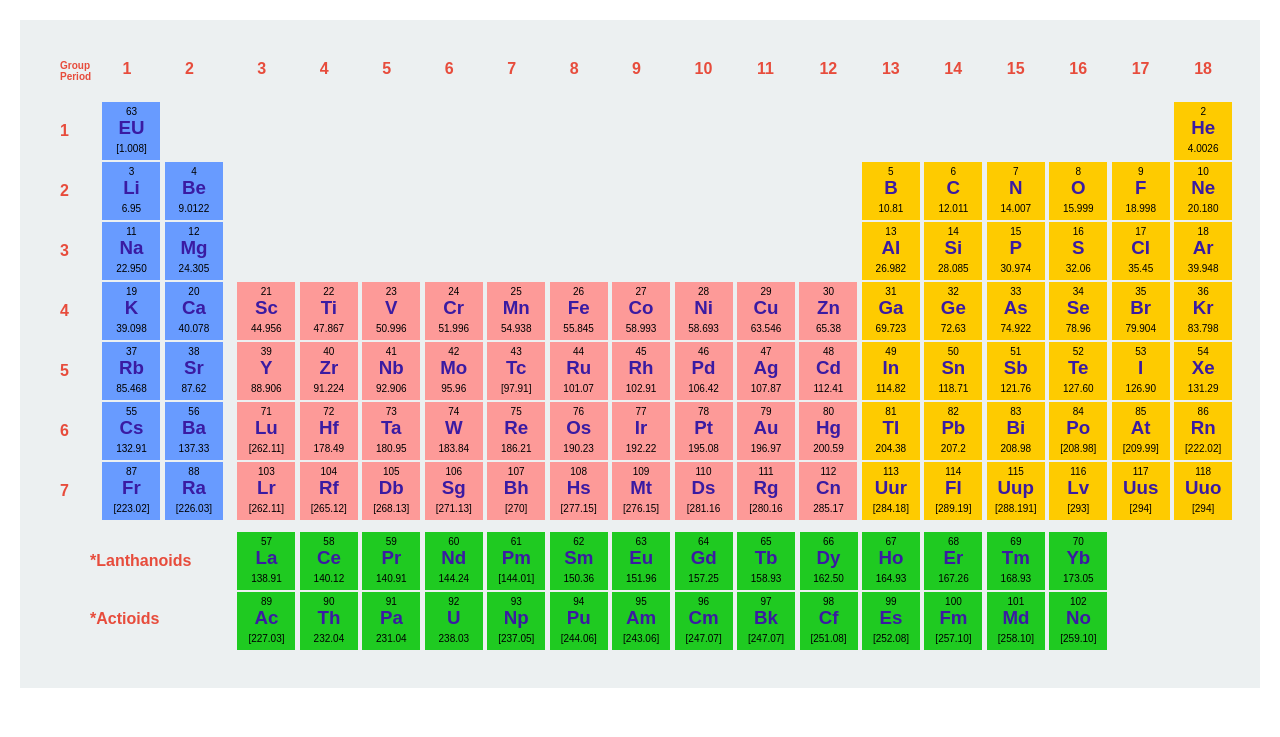
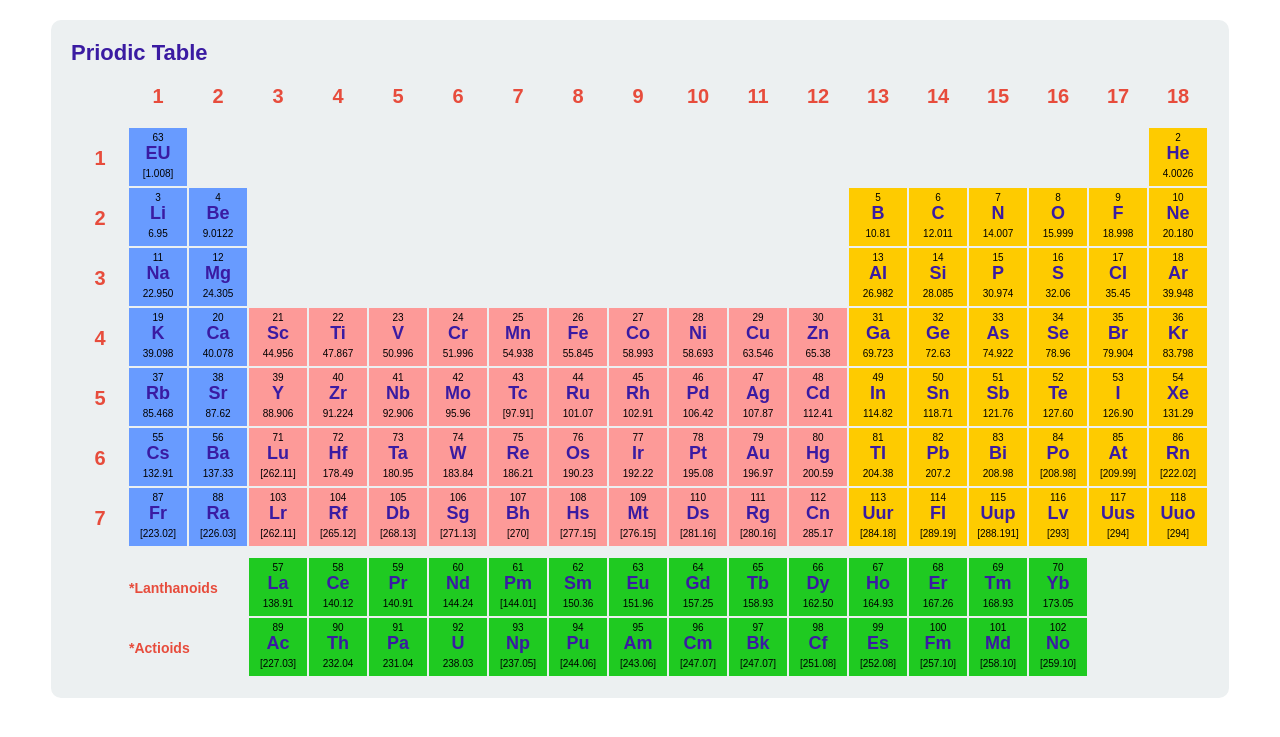
Before and after one commit to aliramazon/periodic-table, a PHP site: page / in a window 1280 px wide. Shown: the top 737 px of the page. Run offline with PHP 8.4, Linux system fonts and the light colour scheme.

Commit message:
Clean up code

```diff
--- a/index.html
+++ b/index.html
@@ -9,38 +9,38 @@
 
     <body>
         <div class="container">
+            <h1>Priodic Table</h1>
             <header>
-                <ul class="top">
-                    <li><span>Group Period</span></li>
-                    <li><span>1</span></li>
-                    <li><span>2</span></li>
-                    <li><span>3</span></li>
-                    <li><span>4</span></li>
-                    <li><span>5</span></li>
-                    <li><span>6</span></li>
-                    <li><span>7</span></li>
-                    <li><span>8</span></li>
-                    <li><span>9</span></li>
-                    <li><span>10</span></li>
-                    <li><span>11</span></li>
-                    <li><span>12</span></li>
-                    <li><span>13</span></li>
-                    <li><span>14</span></li>
-                    <li><span>15</span></li>
-                    <li><span>16</span></li>
-                    <li><span>17</span></li>
-                    <li><span>18</span></li>
+                <ul class="group-numbers">
+                    <li>1</li>
+                    <li>2</li>
+                    <li>3</li>
+                    <li>4</li>
+                    <li>5</li>
+                    <li>6</li>
+                    <li>7</li>
+                    <li>8</li>
+                    <li>9</li>
+                    <li>10</li>
+                    <li>11</li>
+                    <li>12</li>
+                    <li>13</li>
+                    <li>14</li>
+                    <li>15</li>
+                    <li>16</li>
+                    <li>17</li>
+                    <li>18</li>
                 </ul>
             </header>
-            <section class="section-content">
-                <ul class="side">
-                    <li><span>1</span></li>
-                    <li><span>2</span></li>
-                    <li><span>3</span></li>
-                    <li><span>4</span></li>
-                    <li><span>5</span></li>
-                    <li><span>6</span></li>
-                    <li><span>7</span></li>
+            <main class="main">
+                <ul class="period-numbers">
+                    <li>1</li>
+                    <li>2</li>
+                    <li>3</li>
+                    <li>4</li>
+                    <li>5</li>
+                    <li>6</li>
+                    <li>7</li>
                 </ul>
 
                 <div class="column blue">
@@ -285,7 +285,7 @@
                     <div class="element">
                         <p>110</p>
                         <h3>Ds</h3>
-                        <p>[281.16</p>
+                        <p>[281.16]</p>
                     </div>
                 </div>
                 <div class="column pink">
@@ -307,7 +307,7 @@
                     <div class="element">
                         <p>111</p>
                         <h3>Rg</h3>
-                        <p>[280.16</p>
+                        <p>[280.16]</p>
                     </div>
                 </div>
                 <div class="column pink">
@@ -529,174 +529,148 @@
                         <p>[294]</p>
                     </div>
                 </div>
-            </section>
+            </main>
 
-            <section class="section-bottom">
-                <div class="names">
-                    <h4>*Lanthanoids</h4>
-                    <h4>*Actioids</h4>
-                </div>
-                <div class="column green">
+            <footer>
+                <div class="lanthanoids green">
+                    <h2>*Lanthanoids</h2>
                     <div class="element">
                         <p>57</p>
                         <h3>La</h3>
                         <p>138.91</p>
                     </div>
                     <div class="element">
+                        <p>58</p>
+                        <h3>Ce</h3>
+                        <p>140.12</p>
+                    </div>
+                    <div class="element">
+                        <p>59</p>
+                        <h3>Pr</h3>
+                        <p>140.91</p>
+                    </div>
+                    <div class="element">
+                        <p>60</p>
+                        <h3>Nd</h3>
+                        <p>144.24</p>
+                    </div>
+                    <div class="element">
+                        <p>61</p>
+                        <h3>Pm</h3>
+                        <p>[144.01]</p>
+                    </div>
+                    <div class="element">
+                        <p>62</p>
+                        <h3>Sm</h3>
+                        <p>150.36</p>
+                    </div>
+                    <div class="element">
+                        <p>63</p>
+                        <h3>Eu</h3>
+                        <p>151.96</p>
+                    </div>
+                    <div class="element">
+                        <p>64</p>
+                        <h3>Gd</h3>
+                        <p>157.25</p>
+                    </div>
+                    <div class="element">
+                        <p>65</p>
+                        <h3>Tb</h3>
+                        <p>158.93</p>
+                    </div>
+                    <div class="element">
+                        <p>66</p>
+                        <h3>Dy</h3>
+                        <p>162.50</p>
+                    </div>
+                    <div class="element">
+                        <p>67</p>
+                        <h3>Ho</h3>
+                        <p>164.93</p>
+                    </div>
+                    <div class="element">
+                        <p>68</p>
+                        <h3>Er</h3>
+                        <p>167.26</p>
+                    </div>
+                    <div class="element">
+                        <p>69</p>
+                        <h3>Tm</h3>
+                        <p>168.93</p>
+                    </div>
+                    <div class="element">
+                        <p>70</p>
+                        <h3>Yb</h3>
+                        <p>173.05</p>
+                    </div>
+                </div>
+                <div class="actioids green">
+                    <h2>*Actioids</h2>
+                    <div class="element">
                         <p>89</p>
                         <h3>Ac</h3>
                         <p>[227.03]</p>
-                    </div>
-                </div>
-                <div class="column green">
-                    <div class="element">
-                        <p>58</p>
-                        <h3>Ce</h3>
-                        <p>140.12</p>
                     </div>
                     <div class="element">
                         <p>90</p>
                         <h3>Th</h3>
                         <p>232.04</p>
                     </div>
-                </div>
-                <div class="column green">
-                    <div class="element">
-                        <p>59</p>
-                        <h3>Pr</h3>
-                        <p>140.91</p>
-                    </div>
                     <div class="element">
                         <p>91</p>
                         <h3>Pa</h3>
                         <p>231.04</p>
-                    </div>
-                </div>
-                <div class="column green">
-                    <div class="element">
-                        <p>60</p>
-                        <h3>Nd</h3>
-                        <p>144.24</p>
                     </div>
                     <div class="element">
                         <p>92</p>
                         <h3>U</h3>
                         <p>238.03</p>
                     </div>
-                </div>
-                <div class="column green">
-                    <div class="element">
-                        <p>61</p>
-                        <h3>Pm</h3>
-                        <p>[144.01]</p>
-                    </div>
                     <div class="element">
                         <p>93</p>
                         <h3>Np</h3>
                         <p>[237.05]</p>
-                    </div>
-                </div>
-                <div class="column green">
-                    <div class="element">
-                        <p>62</p>
-                        <h3>Sm</h3>
-                        <p>150.36</p>
                     </div>
                     <div class="element">
                         <p>94</p>
                         <h3>Pu</h3>
                         <p>[244.06]</p>
                     </div>
-                </div>
-                <div class="column green">
-                    <div class="element">
-                        <p>63</p>
-                        <h3>Eu</h3>
-                        <p>151.96</p>
-                    </div>
                     <div class="element">
                         <p>95</p>
                         <h3>Am</h3>
                         <p>[243.06]</p>
-                    </div>
-                </div>
-                <div class="column green">
-                    <div class="element">
-                        <p>64</p>
-                        <h3>Gd</h3>
-                        <p>157.25</p>
                     </div>
                     <div class="element">
                         <p>96</p>
                         <h3>Cm</h3>
                         <p>[247.07]</p>
                     </div>
-                </div>
-                <div class="column green">
-                    <div class="element">
-                        <p>65</p>
-                        <h3>Tb</h3>
-                        <p>158.93</p>
-                    </div>
                     <div class="element">
                         <p>97</p>
                         <h3>Bk</h3>
                         <p>[247.07]</p>
-                    </div>
-                </div>
-                <div class="column green">
-                    <div class="element">
-                        <p>66</p>
-                        <h3>Dy</h3>
-                        <p>162.50</p>
                     </div>
                     <div class="element">
                         <p>98</p>
                         <h3>Cf</h3>
                         <p>[251.08]</p>
                     </div>
-                </div>
-                <div class="column green">
-                    <div class="element">
-                        <p>67</p>
-                        <h3>Ho</h3>
-                        <p>164.93</p>
-                    </div>
                     <div class="element">
                         <p>99</p>
                         <h3>Es</h3>
                         <p>[252.08]</p>
-                    </div>
-                </div>
-                <div class="column green">
-                    <div class="element">
-                        <p>68</p>
-                        <h3>Er</h3>
-                        <p>167.26</p>
                     </div>
                     <div class="element">
                         <p>100</p>
                         <h3>Fm</h3>
                         <p>[257.10]</p>
                     </div>
-                </div>
-                <div class="column green">
-                    <div class="element">
-                        <p>69</p>
-                        <h3>Tm</h3>
-                        <p>168.93</p>
-                    </div>
                     <div class="element">
                         <p>101</p>
                         <h3>Md</h3>
                         <p>[258.10]</p>
-                    </div>
-                </div>
-                <div class="column green">
-                    <div class="element">
-                        <p>70</p>
-                        <h3>Yb</h3>
-                        <p>173.05</p>
                     </div>
                     <div class="element">
                         <p>102</p>
@@ -704,7 +678,7 @@
                         <p>[259.10]</p>
                     </div>
                 </div>
-            </section>
+            </footer>
         </div>
     </body>
 </html>
--- a/styles.css
+++ b/styles.css
@@ -1,78 +1,78 @@
 * {
     padding: 0px;
     margin: 0px;
+    box-sizing: border-box;
 }
-
+body {
+    padding-top: 20px;
+}
 html {
-    font-family: 'Arial', sans-serif;
-}
-
-h3 {
-    color: #3A1BA2;
+    font-family: "Arial", sans-serif;
 }
 
 .container {
-    width: 1200px;
+    width: max-content;
     margin: 0 auto;
     background-color: #ecf0f1;
+    font-size: 0;
     padding: 20px;
-    margin-top: 20px;
+    border-radius: 10px;
+}
+
+h1 {
+    font-size: 22px;
+    color: #3a1ba2;
 }
 
 /* Header */
-.top {
+.group-numbers {
     list-style: none;
     margin-bottom: 4px;
-
+    padding-left: 58px;
 }
 
-.top li {
+.group-numbers li {
     width: 58px;
     height: 58px;
+    color: #e74c3c;
+    font-size: 20px;
+    font-weight: bold;
+    text-align: center;
     display: inline-block;
-    color: #e74c3c;
     vertical-align: top;
-    font-weight: bold;
+    margin-right: 2px;
+    padding-top: 19px;
 }
 
-.top > li:first-child {
-    font-size: 10px;
-}
-
-.top > li:nth-child(3){
-    margin-right: 10px;
-}
-
-/* Section Content */
-
-.section-content {
+/* Main Content */
+main {
     margin-bottom: 10px;
 }
 
-.side {
+.period-numbers {
     list-style: none;
     display: inline-block;
     vertical-align: top;
 }
 
-.side li {
+.period-numbers li {
     color: #e74c3c;
+    font-weight: bold;
+    font-size: 20px;
+    text-align: center;
     width: 58px;
     height: 58px;
     margin-bottom: 2px;
-    font-weight: bold;
-}
-
-
-.section-content > .column:nth-child(3) {
-    margin-right: 10px;
+    padding-top: 19px;
 }
 
 /* Column */
 .column {
     display: inline-block;
+    margin-right: 2px;
 }
 
+/* Element */
 
 .element {
     width: 58px;
@@ -81,9 +81,19 @@ h3 {
     text-align: center;
 }
 
+.blue .element {
+    background-color: #689bff;
+}
 
-.blue .element {
-    background-color: #689BFF;
+.pink .element {
+    background-color: #fd9a98;
+}
+
+.yellow .element {
+    background-color: #fecb00;
+}
+.green .element {
+    background-color: #1fca21;
 }
 
 .element p {
@@ -91,34 +101,34 @@ h3 {
     padding-top: 4px;
 }
 
-.pink .element {
-    background-color: #FD9A98;
+.element h3 {
+    color: #3a1ba2;
+    font-size: 18px;
 }
 
-.yellow .element {
-    background-color: #FECB00;
+/* Footer */
+
+footer {
+    padding-left: 58px;
 }
 
-/* Section-bottom */
-
-.names {
-    width: 178px;
-    margin-right: 15px;
-    border:px solid grey;
+h2 {
+    color: #e74c3c;
+    font-size: 14px;
     display: inline-block;
-    vertical-align: top;
+    width: 118px;
+    margin-right: 2px;
+    vertical-align: middle;
 }
 
-.names h4 {
-    margin: 20px 10px 40px 50px;
-     color: #e74c3c;
-
-}
-.green .element {
-    background-color: #1FCA21;
+.lanthanoids .element {
+    display: inline-block;
+    margin-right: 2px;
+    vertical-align: middle;
 }
 
-span {
-    display: block;
-    padding: 20px;
+.actioids .element {
+    display: inline-block;
+    margin-right: 2px;
+    vertical-align: middle;
 }
```
